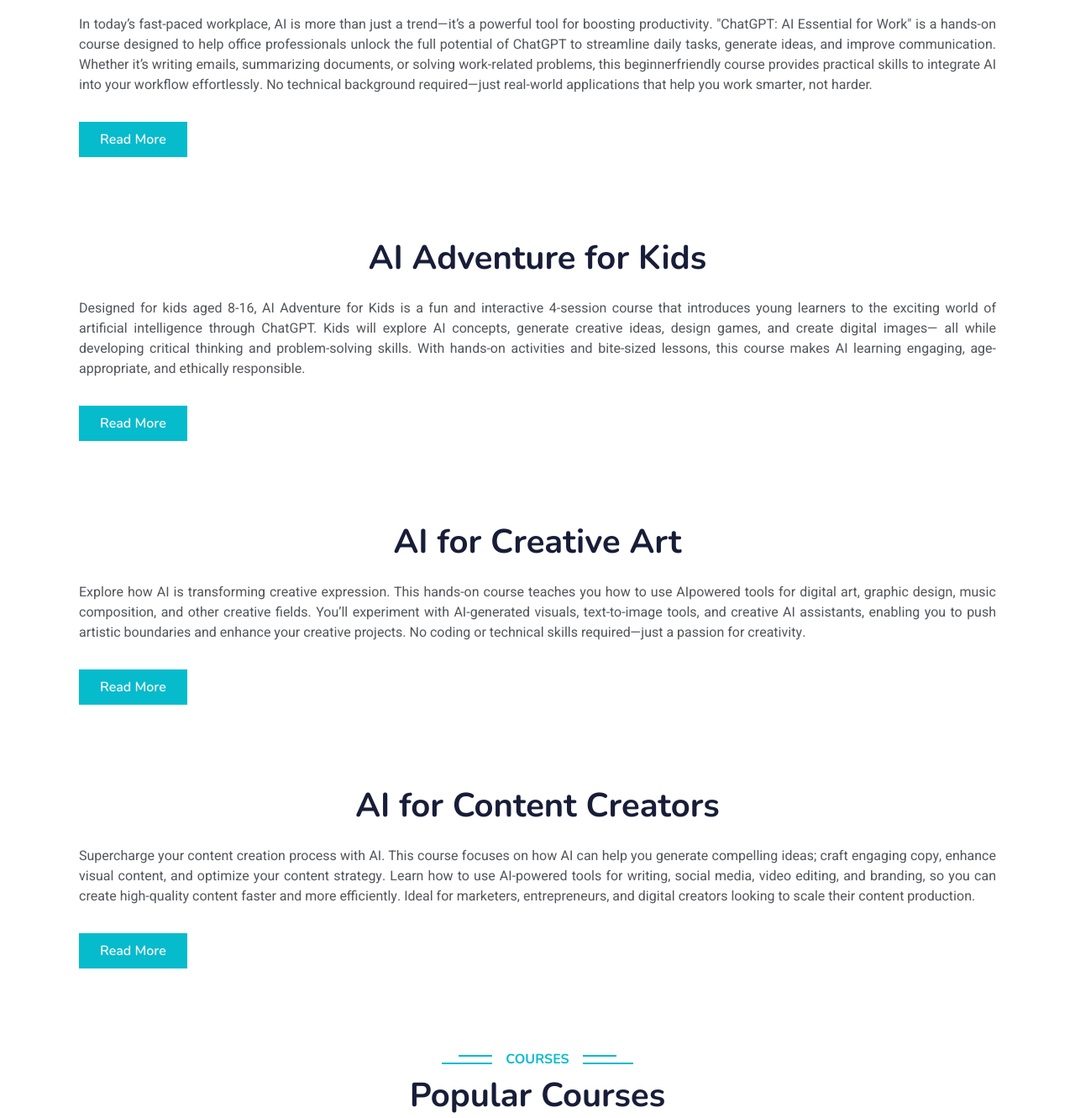
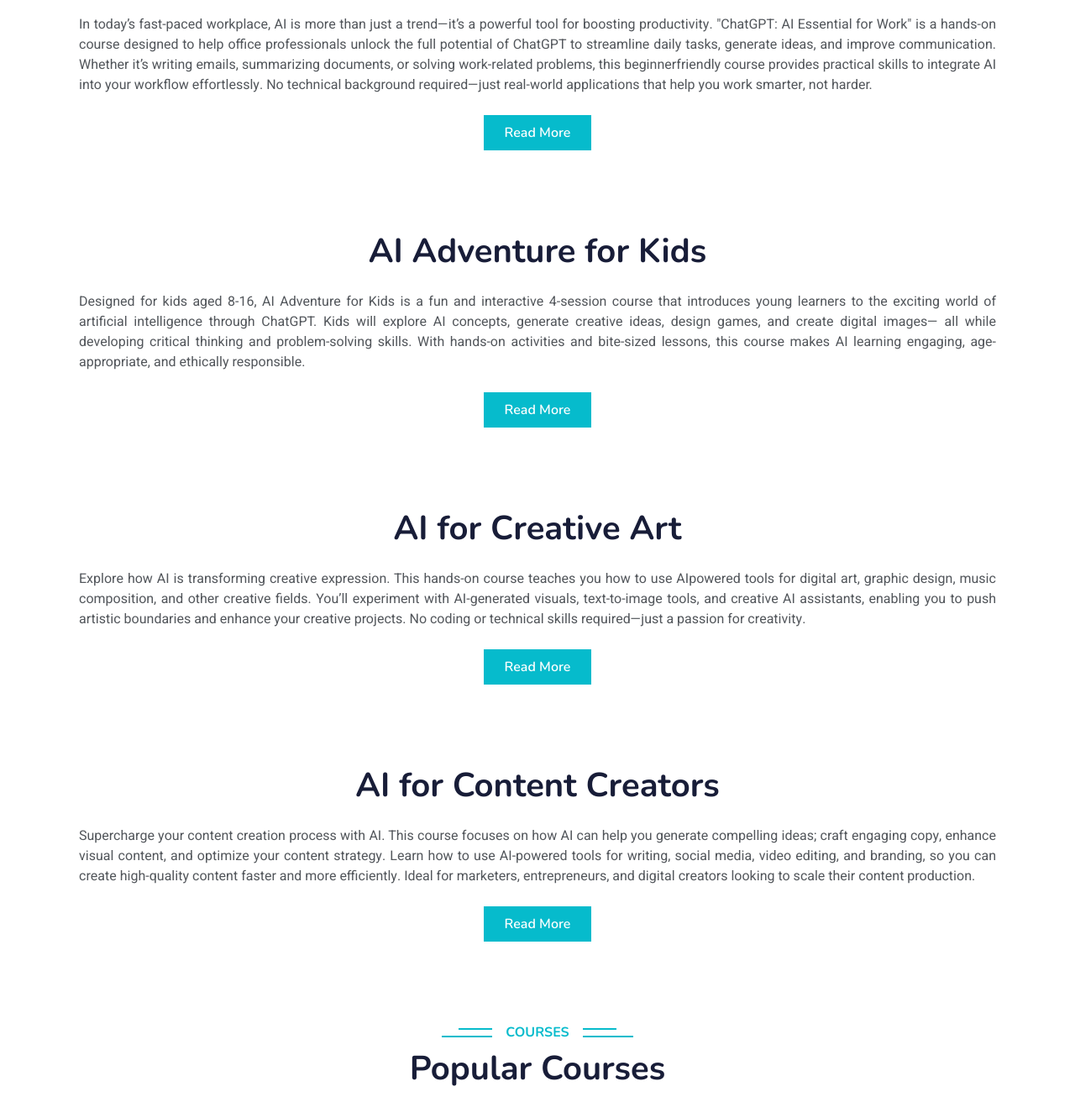
Before and after one commit to Aibyta/Aibyta.github.io, a plain HTML site: page index.html in a window 1280 px wide. Shown: the part 1900-3231 px from the top of the page at 84% size. Drawn offline with nearby package versions, Linux system fonts and the light colour scheme.

Commit message:
Update index.html

```diff
--- a/index.html
+++ b/index.html
@@ -202,7 +202,7 @@
                 <div>
                     <h1 class="mb-4 text-center">AI Essential for Work</h1>
                     <p class="mb-4" style="text-align: justify;">In today’s fast-paced workplace, AI is more than just a trend—it’s a powerful tool for boosting productivity. "ChatGPT: AI Essential for Work" is a hands-on course designed to help office professionals unlock the full potential of ChatGPT to streamline daily tasks, generate ideas, and improve communication. Whether it’s writing emails, summarizing documents, or solving work-related problems, this beginnerfriendly course provides practical skills to integrate AI into your workflow effortlessly. No technical background required—just real-world applications that help you work smarter, not harder.</p>
-                    <a class="btn btn-primary py-2 px-4 mt-2 btn-center" href="about.html">Read More</a>
+                    <a class="btn btn-primary py-2 px-4 mt-2 mx-auto d-table" href="about.html">Read More</a>
                 </div>
             </div>
         </div>
@@ -219,7 +219,7 @@
                 <div>
                     <h1 class="mb-4 text-center">AI Adventure for Kids</h1>
                     <p class="mb-4" style="text-align: justify;">Designed for kids aged 8-16, AI Adventure for Kids is a fun and interactive 4-session course that introduces young learners to the exciting world of artificial intelligence through ChatGPT. Kids will explore AI concepts, generate creative ideas, design games, and create digital images— all while developing critical thinking and problem-solving skills. With hands-on activities and bite-sized lessons, this course makes AI learning engaging, age-appropriate, and ethically responsible.</p>
-                    <a class="btn btn-primary py-2 px-4 mt-2 btn-center" href="about.html">Read More</a>
+                    <a class="btn btn-primary py-2 px-4 mt-2 mx-auto d-table" href="about.html">Read More</a>
                 </div>
             </div>
         </div>
@@ -236,7 +236,7 @@
                 <div>
                     <h1 class="mb-4 text-center">AI for Creative Art</h1>
                     <p class="mb-4" style="text-align: justify;">Explore how AI is transforming creative expression. This hands-on course teaches you how to use AIpowered tools for digital art, graphic design, music composition, and other creative fields. You’ll experiment with AI-generated visuals, text-to-image tools, and creative AI assistants, enabling you to push artistic boundaries and enhance your creative projects. No coding or technical skills required—just a passion for creativity.</p>
-                    <a class="btn btn-primary py-2 px-4 mt-2 btn-center" href="about.html">Read More</a>
+                    <a class="btn btn-primary py-2 px-4 mt-2 mx-auto d-table" href="about.html">Read More</a>
                 </div>
             </div>
         </div>
@@ -253,7 +253,7 @@
                 <div>
                     <h1 class="mb-4 text-center">AI for Content Creators</h1>
                     <p class="mb-4" style="text-align: justify;">Supercharge your content creation process with AI. This course focuses on how AI can help you generate compelling ideas; craft engaging copy, enhance visual content, and optimize your content strategy. Learn how to use AI-powered tools for writing, social media, video editing, and branding, so you can create high-quality content faster and more efficiently. Ideal for marketers, entrepreneurs, and digital creators looking to scale their content production.</p>
-                    <a class="btn btn-primary py-2 px-4 mt-2 btn-center" href="about.html">Read More</a>
+                    <a class="btn btn-primary py-2 px-4 mt-2 mx-auto d-table" href="about.html">Read More</a>
                 </div>
             </div>
         </div>
```
